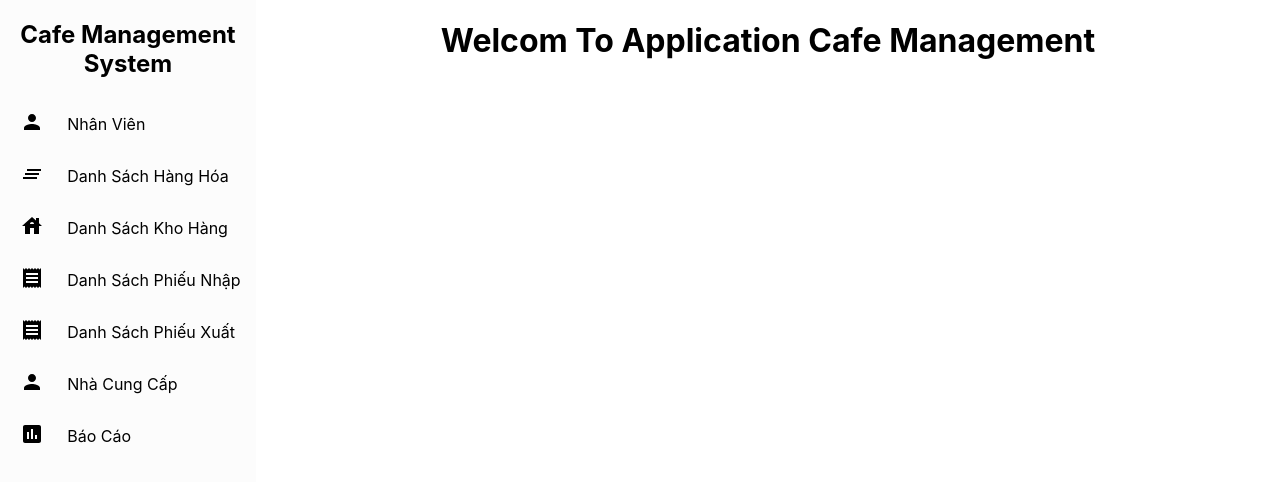
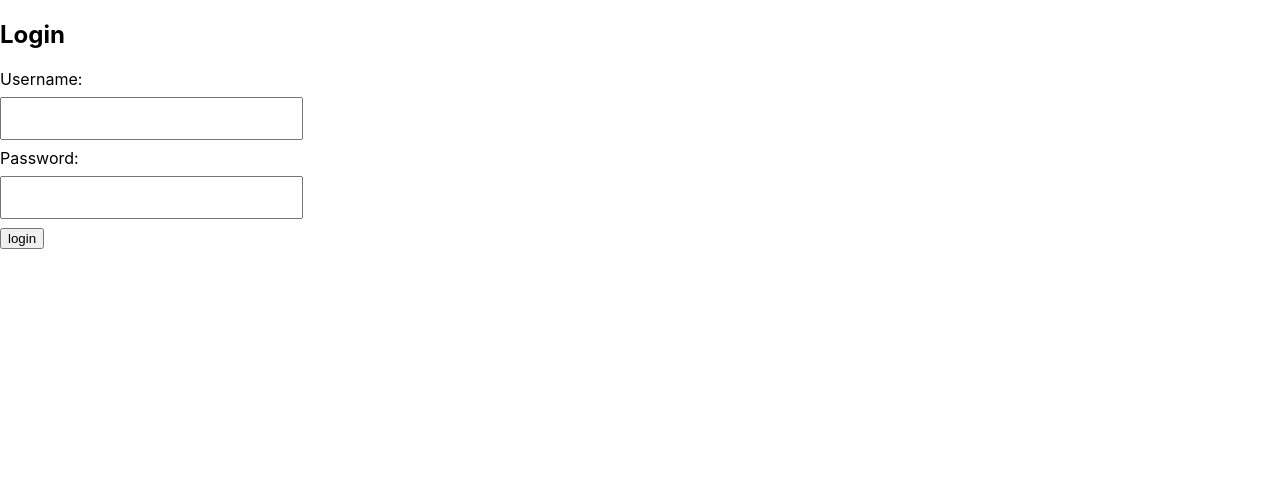
Before and after one commit to cafe-manegement-teams/cafe-management-project, a React (Create React App) app: page / in a window 1280 px wide. Shown: the top 482 px of the page. Built offline with nearby package versions, Linux system fonts and the light colour scheme.

Commit message:
username: Admin, Pass: 123

```diff
--- a/src/App.js
+++ b/src/App.js
@@ -14,14 +14,14 @@ import CreateWarehouse from "./components/WareHouses/CreateWarehouse";
 import EditWarehouse from "./components/WareHouses/EditWarehouse";
 import CreateSupplier from "./components/Supplier/CreateSupplier"
 import EditSupplier from "./components/Supplier/EditSupplier"
-
+import Login from "./components/Login/Login"
 
 import "./App.css";
 
 function App() {
   return (
     <Switch>
-      <Route path="/" exact>
+      <Route path="/home" >
         <div className="App">
           <Sidebar />
           <Home />
@@ -104,6 +104,11 @@ function App() {
           <EditSupplier />
         </div>
       </Route>
+      <Route path="/" >
+        <div className="App">
+          <Login />
+        </div>
+      </Route>
 
       <Route path="/report">
         <div className="App">
--- a/src/components/Login/Login.js
+++ b/src/components/Login/Login.js
@@ -1,44 +1,60 @@
-import React, { useState } from "react";
-import Form from "react-bootstrap/Form";
-import Button from "react-bootstrap/Button";
-import "./Login.css";
+import React, {useState} from 'react';
+import { Link } from "react-router-dom";
 
-export default function Login() {
-  const [username, setUsername] = useState("");
-  const [password, setPassword] = useState("");
 
-  function validateForm() {
-    return username.length > 0 && password.length > 0;
+
+function Login(){
+  const [details,setDetails]=useState({username:"",password:""});
+  const submitHandler = e => {
+        e.preventDefault();
+        Login(details);}
+  const adminUser={
+    username: "Admin",
+    password: "123"
   }
+  const[user,setUser]= useState({username:"",password:""});
+  const[error,setError]= useState("");
+  const Login = details => {
+    console.log(details);
 
-  function handleSubmit(event) {
-    event.preventDefault();
+    if(details.username === adminUser.username && details.password === adminUser.password){
+    console.log("Logged in");
+    setUser({
+      username: details.username,
+      password: details.password
+    });}
+    else {
+      console.log("Username or Password is wrong");
+      setError("Username or Password is wrong")
+    }
   }
-
   return (
     <div className="Login">
-      <Form onSubmit={handleSubmit}>
-        <Form.Group size="lg" controlId="username">
-          <Form.Label>Username</Form.Label>
-          <Form.Control
-            autoFocus
-            type="username"
-            value={username}
-            onChange={(e) => setUsername(e.target.value)}
-          />
-        </Form.Group>
-        <Form.Group size="lg" controlId="password">
-          <Form.Label>Password</Form.Label>
-          <Form.Control
-            type="password"
-            value={password}
-            onChange={(e) => setPassword(e.target.value)}
-          />
-        </Form.Group>
-        <Button block size="lg" type="submit" disabled={!validateForm()}>
-          Login
-        </Button>
-      </Form>
+      {(user.password !=="")?(
+        <div className="welcome">
+          <h2>welcome,<span>{user.username}</span></h2>
+          <Link to="/home">Home</Link>
+        </div>
+      ):(
+        <form onSubmit={submitHandler}>
+        <div className="form-inner">
+            <h2>Login</h2>
+            {(error !== "")? (<div className ="error">{error}</div>) : ""}
+            <div className="form-group">
+                <label htmlFor="username">Username:</label>
+                <input type="text" name="username" id="username" onChange={e => setDetails({...details,username: e.target.value})} value ={details.username}/>
+            </div>
+            <div className="form-group">
+                <label htmlFor="password">Password:</label>
+                <input type="text" name="password" id="password"onChange={e => setDetails({...details,password: e.target.value})} value ={details.password}/>
+            </div>
+
+            <button type="submit" class="btn btn-primary">login</button>
+
+        </div>
+    </form>
+      )}
     </div>
-  );
+  )
 }
+export default Login;
```
